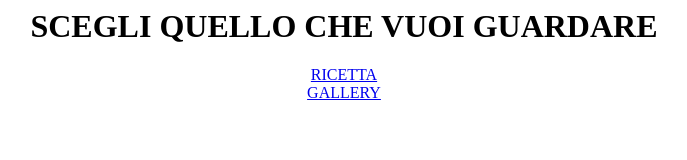
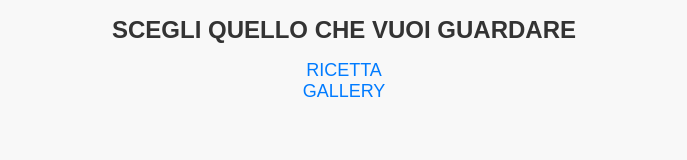
Before and after one commit to Damianomonfo/damiano.github.io, a plain HTML site: page index.html in a window 1280 px wide. Shown: the whole page, without its empty margins (296-983 px from the left). Drawn offline with Linux system fonts and the light colour scheme.

Commit message:
Update index.html

```diff
--- a/index.html
+++ b/index.html
@@ -1,6 +1,17 @@
-<center>
-<h1> <b> SCEGLI QUELLO CHE VUOI GUARDARE</b>  </h1>
-<a href="ricetta/home.html">RICETTA</a>
- <br>
-<a href="gallery/gallery.html">GALLERY</a>
- </center>
+<!DOCTYPE html>
+<html lang="it">
+<head>
+    <meta charset="UTF-8">
+    <meta name="viewport" content="width=device-width, initial-scale=1.0">
+    <title>La tua pagina</title>
+</head>
+<body style="text-align: center; background-color: #f8f8f8; font-family: Arial, sans-serif;">
+
+    <h1 style="color: #333; font-size: 24px;"><b>SCEGLI QUELLO CHE VUOI GUARDARE</b></h1>
+
+    <a href="ricetta/home.html" style="text-decoration: none; color: #007bff; font-size: 18px;">RICETTA</a>
+    <br>
+    <a href="gallery/gallery.html" style="text-decoration: none; color: #007bff; font-size: 18px;">GALLERY</a>
+
+</body>
+</html>
```
